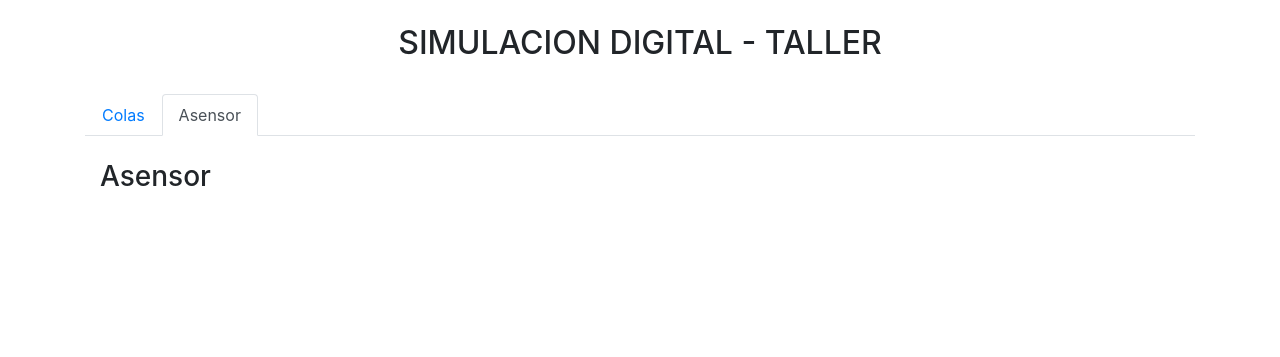
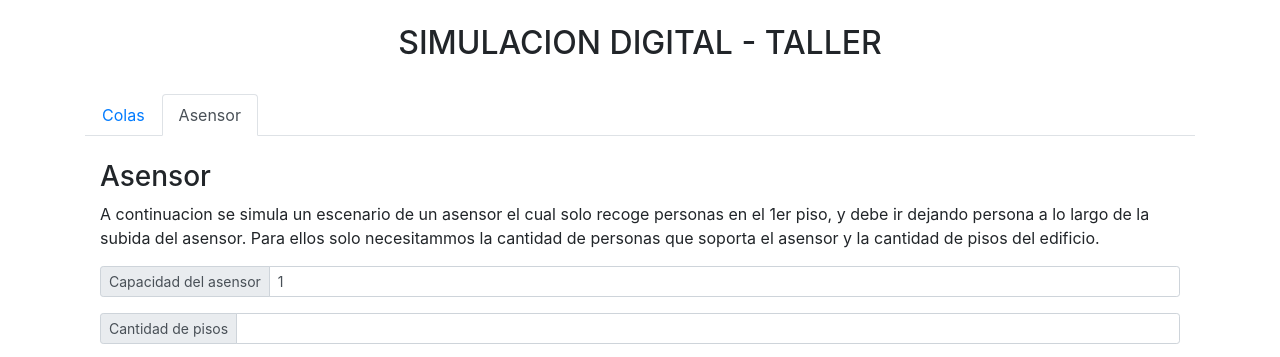
Before and after one commit to piiok/Simulacion1, a plain HTML site: page index.html in a window 1280 px wide. Both pictures are taken after a click on the link "Asensor". Drawn offline with Linux system fonts and the light colour scheme.

Commit message:
Update index.html

```diff
--- a/index.html
+++ b/index.html
@@ -58,7 +58,19 @@
             </div>
             <div id="asensor" class="container tab-pane fade"><br>
                 <h3>Asensor</h3>
-                <p></p>
+                <p>A continuacion se simula un escenario de un asensor el cual solo recoge personas en el 1er piso, y debe ir dejando persona a lo largo de la subida del asensor. Para ellos solo necesitammos la cantidad de personas que soporta el asensor y la cantidad de pisos del edificio.</p>
+                <div class="input-group mb-3 input-group-sm">
+                    <div class="input-group-prepend">
+                        <span class="input-group-text">Capacidad del asensor</span>
+                    </div>
+                    <input id="capacidad" type="number" class="form-control" value="1" step="1" min="1" onchange="proceso(this.value)">
+                </div>
+                <div class="input-group mb-3 input-group-sm">
+                        <div class="input-group-prepend">
+                            <span class="input-group-text">Cantidad de pisos</span>
+                        </div>
+                        <input id="pisos" type="text" class="form-control" value="" min="1" step="1" >
+                </div>
                 <canvas id="canvas2" height="450" width="600"></canvas>
             </div>
             </div>
```
